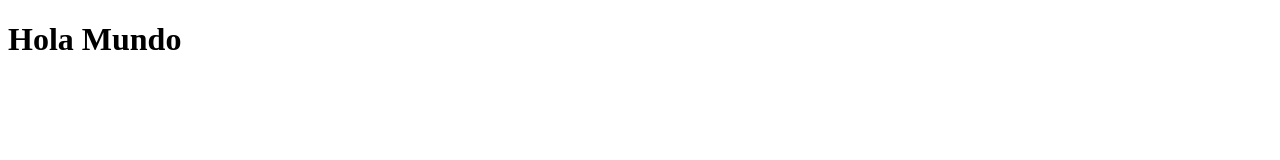
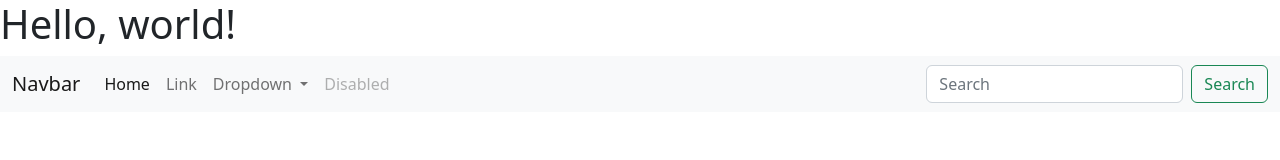
Before and after one commit to NikolaiKoz/JavaScript-Exercises, a website: page ECAMSCRIPT 6/PROYECT 1/index.html in a window 1280 px wide. Drawn offline with nearby package versions, Linux system fonts and the light colour scheme.

Commit message:
:tada: mist.

```diff
--- a/ECAMSCRIPT 6/PROYECT 1/index.html
+++ b/ECAMSCRIPT 6/PROYECT 1/index.html
@@ -1,13 +1,59 @@
-<!DOCTYPE html>
+<!doctype html>
 <html lang="en">
-<head>
-    <meta charset="UTF-8">
-    <meta http-equiv="X-UA-Compatible" content="IE=edge">
-    <meta name="viewport" content="width=device-width, initial-scale=1.0">
-    <title>CURSO ES6</title>
-</head>
-<body>
-    <h1>Hola Mundo</h1>
+  <head>
+    <meta charset="utf-8">
+    <meta name="viewport" content="width=device-width, initial-scale=1">
+    <title>Bootstrap demo</title>
+    <link href="https://cdn.jsdelivr.net/npm/bootstrap@5.2.2/dist/css/bootstrap.min.css" rel="stylesheet" integrity="sha384-Zenh87qX5JnK2Jl0vWa8Ck2rdkQ2Bzep5IDxbcnCeuOxjzrPF/et3URy9Bv1WTRi" crossorigin="anonymous">
+  </head>
+  <body>
+    <h1>Hello, world!</h1>
+
+
+
+    <nav class="navbar navbar-expand-lg bg-light">
+        <div class="container-fluid">
+          <a class="navbar-brand" href="#">Navbar</a>
+          <button class="navbar-toggler" type="button" data-bs-toggle="collapse" data-bs-target="#navbarSupportedContent" aria-controls="navbarSupportedContent" aria-expanded="false" aria-label="Toggle navigation">
+            <span class="navbar-toggler-icon"></span>
+          </button>
+          <div class="collapse navbar-collapse" id="navbarSupportedContent">
+            <ul class="navbar-nav me-auto mb-2 mb-lg-0">
+              <li class="nav-item">
+                <a class="nav-link active" aria-current="page" href="#">Home</a>
+              </li>
+              <li class="nav-item">
+                <a class="nav-link" href="#">Link</a>
+              </li>
+              <li class="nav-item dropdown">
+                <a class="nav-link dropdown-toggle" href="#" role="button" data-bs-toggle="dropdown" aria-expanded="false">
+                  Dropdown
+                </a>
+                <ul class="dropdown-menu">
+                  <li><a class="dropdown-item" href="#">Action</a></li>
+                  <li><a class="dropdown-item" href="#">Another action</a></li>
+                  <li><hr class="dropdown-divider"></li>
+                  <li><a class="dropdown-item" href="#">Something else here</a></li>
+                </ul>
+              </li>
+              <li class="nav-item">
+                <a class="nav-link disabled">Disabled</a>
+              </li>
+            </ul>
+            <form class="d-flex" role="search">
+              <input class="form-control me-2" type="search" placeholder="Search" aria-label="Search">
+              <button class="btn btn-outline-success" type="submit">Search</button>
+            </form>
+          </div>
+        </div>
+      </nav>
+
+
+
+
+
+
+    <script src="https://cdn.jsdelivr.net/npm/bootstrap@5.2.2/dist/js/bootstrap.bundle.min.js" integrity="sha384-OERcA2EqjJCMA+/3y+gxIOqMEjwtxJY7qPCqsdltbNJuaOe923+mo//f6V8Qbsw3" crossorigin="anonymous"></script>
     <script src="./output/const_let.js"></script>
-</body>
+  </body>
 </html>
--- a/ECAMSCRIPT 6/PROYECT 1/package.json
+++ b/ECAMSCRIPT 6/PROYECT 1/package.json
@@ -6,5 +6,8 @@
   },
   "scripts": {
     "build": "babel src -d output --watch"
+  },
+  "dependencies": {
+    "bootstrap": "^5.2.2"
   }
 }
```
Also changed, not shown: 1 other file.
